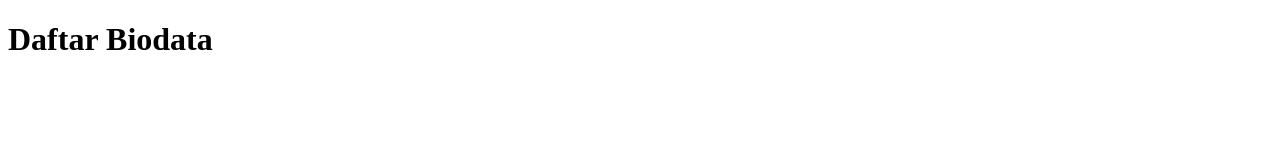
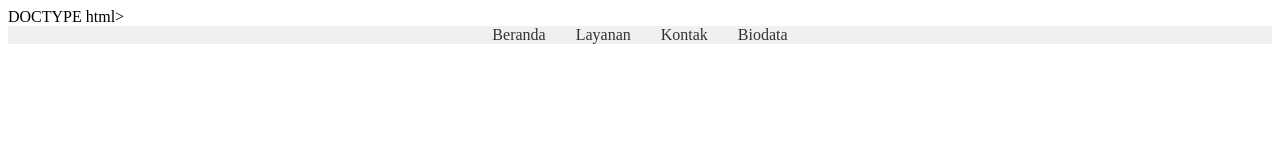
Before and after one commit to Sizwar/biodataweb, a plain HTML site: page index.html in a window 1280 px wide. Drawn offline with Linux system fonts and the light colour scheme; files that its build step writes are made by us from their sources; no server answers.

Commit message:
Update index.html

```diff
--- a/index.html
+++ b/index.html
@@ -1,19 +1,61 @@
-<!DOCTYPE html>
-<html>
-<head><title>List Biodata</title></head>
+DOCTYPE html>
+<html lang="id">
+<head>
+    <meta charset="UTF-8">
+    <meta name="viewport" content="width=device-width, initial-scale=1.0">
+    <title>Website Anda</title>
+    <link rel="stylesheet" href="css/style.css">
+    <style>
+        /* Gaya CSS dasar untuk navigasi horizontal */
+        nav ul {
+            list-style: none; /* Menghilangkan bullet list */
+            padding: 0;
+            margin: 0;
+            display: flex; /* Membuat item menu berjajar horizontal */
+            justify-content: center; /* Mengatur posisi horizontal item menu (opsional) */
+            background-color: #f0f0f0; /* Contoh warna latar belakang navigasi */
+        }
+
+        nav ul li {
+            margin: 0 15px; /* Memberikan jarak antar item menu */
+        }
+
+        nav ul li a {
+            text-decoration: none; /* Menghilangkan garis bawah tautan */
+            color: #333; /* Contoh warna teks menu */
+        }
+    </style>
+</head>
 <body>
-  <h1>Daftar Biodata</h1>
-  <div id="biodata-list"></div>
-
-  <script>
-    fetch('http://localhost:3000/api/biodata')
+    <header>
+        <nav>
+            <ul>
+                <li><a href="/">Beranda</a></li>
+                <li><a href="/layanan/">Layanan</a></li>
+                <li><a href="/kontak/">Kontak</a></li>
+                <li><a href="/biodata/">Biodata</a></li>
+              <script>
+       fetch('http://localhost:3000/api/biodata')
       .then(res => res.json())
       .then(data => {
         const container = document.getElementById('biodata-list');
         data.forEach(bio => {
           container.innerHTML += `<h2>${bio.nama}</h2><p>${bio.deskripsi}</p>`;
         });
-      });
-  </script>
+      })}
+            </html>
+                <li><a href="/tentang/">Tentang Kami</a></li>
+            </ul>
+        </nav>
+    </header>
+
+    <main>
+        <h1>Selamat Datang di Beranda</h1>
+        <p>Ini adalah halaman utama website Anda.</p>
+    </main>
+
+    <footer>
+        <p>&copy; 2025 Nama Website Anda</p>
+    </footer>
 </body>
-</html>
+<html>
```
